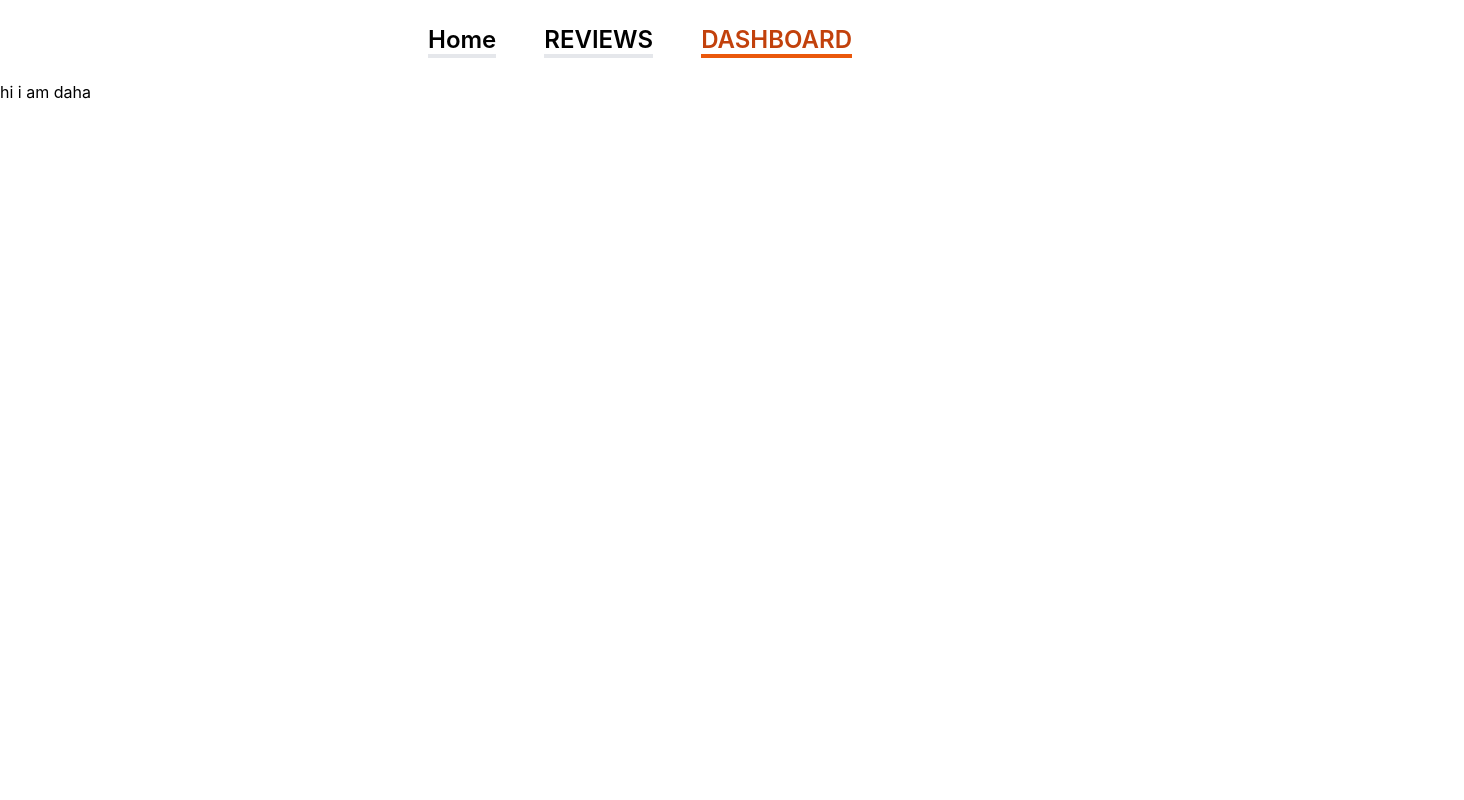
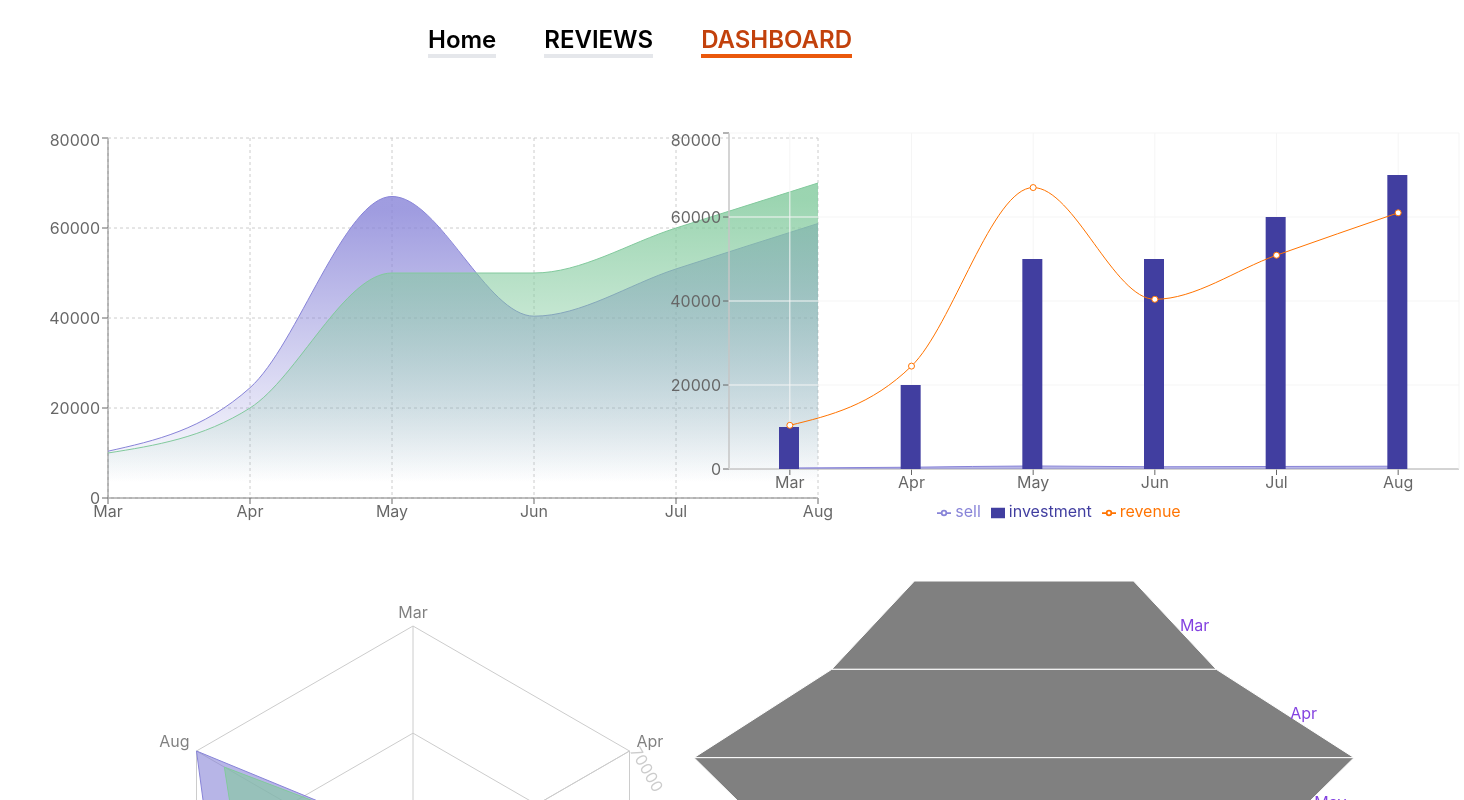
Before and after one commit to Tanjinhossain1/review-bike, a React (Create React App) app: page /dashBoard in a window 1280 px wide. Shown: the top 800 px of the page, 1464 px wide, since content can reach past the window. Built offline with nearby package versions, Linux system fonts and the light colour scheme.

Commit message:
all Charts added done

```diff
--- a/public/data.json
+++ b/public/data.json
@@ -1,37 +1,37 @@
 [
     {
         "month": "Mar",
-        "investment": 100000,
+        "investment": 10000,
         "sell": 241,
-        "revenue": 10401
+        "revenue": 10400
     },
     {
         "month": "Apr",
-        "investment": 200000,
+        "investment": 20000,
         "sell": 423,
         "revenue": 24500
     },
     {
         "month": "May",
-        "investment": 500000,
+        "investment": 50000,
         "sell": 726,
         "revenue": 67010
     },
     {
         "month": "Jun",
-        "investment": 500000,
+        "investment": 50000,
         "sell": 529,
         "revenue": 40405
     },
     {
         "month": "Jul",
-        "investment": 600000,
+        "investment": 60000,
         "sell": 601,
         "revenue": 50900
     },
     {
         "month": "Aug",
-        "investment": 700000,
+        "investment": 70000,
         "sell": 670,
         "revenue": 61000
     }
--- /dev/null
+++ b/src/components/AreaCharts/AreaCharts.js
@@ -0,0 +1,32 @@
+import React, { useContext } from 'react';
+import { Area, AreaChart, CartesianGrid, Tooltip, XAxis, YAxis } from 'recharts';
+import { sendChartData } from '../DashBoard/DashBoard';
+
+const AreaCharts = () => {
+    const chartData = useContext(sendChartData)
+    return (
+        <div className='sm:mb-12 md:mb-12'>
+            <AreaChart width={800} height={400} data={chartData}
+                margin={{ top: 10, right: 30, left: 0, bottom: 0 }}>
+                <defs>
+                    <linearGradient id="colorUv" x1="0" y1="0" x2="0" y2="1">
+                        <stop offset="5%" stopColor="#8884d8" stopOpacity={0.8} />
+                        <stop offset="95%" stopColor="#8884d8" stopOpacity={0} />
+                    </linearGradient>
+                    <linearGradient id="colorPv" x1="0" y1="0" x2="0" y2="1">
+                        <stop offset="5%" stopColor="#82ca9d" stopOpacity={0.8} />
+                        <stop offset="95%" stopColor="#82ca9d" stopOpacity={0} />
+                    </linearGradient>
+                </defs>
+                <XAxis dataKey="month" />
+                <YAxis />
+                <CartesianGrid strokeDasharray="3 3" />
+                <Tooltip />
+                <Area type="monotone" dataKey="revenue" stroke="#8884d8" fillOpacity={1} fill="url(#colorUv)" />
+                <Area type="monotone" dataKey="investment" stroke="#82ca9d" fillOpacity={1} fill="url(#colorPv)" />
+            </AreaChart>
+        </div>
+    );
+};
+
+export default AreaCharts;
--- /dev/null
+++ b/src/components/ComposedCharts/ComposedCharts.js
@@ -0,0 +1,23 @@
+import React, { useContext } from 'react';
+import { Area, Bar, CartesianGrid, ComposedChart, Legend, Line, Tooltip, XAxis, YAxis } from 'recharts';
+import { sendChartData } from '../DashBoard/DashBoard';
+
+const ComposedCharts = () => {
+    const chartData = useContext(sendChartData)
+    return (
+        <div className='sm:mb-12 md:mb-12'>
+            <ComposedChart width={800} height={400} data={chartData}>
+                <XAxis dataKey="month" />
+                <YAxis />
+                <Tooltip />
+                <Legend />
+                <CartesianGrid stroke="#f5f5f5" />
+                <Area type="monotone" dataKey="sell" fill="#8884d8" stroke="#8884d8" />
+                <Bar dataKey="investment" barSize={20} fill="#413ea0" />
+                <Line type="monotone" dataKey="revenue" stroke="#ff7300" />
+            </ComposedChart>
+        </div>
+    );
+};
+
+export default ComposedCharts;
--- a/src/components/DashBoard/DashBoard.js
+++ b/src/components/DashBoard/DashBoard.js
@@ -1,17 +1,27 @@
-import React, { useEffect, useState } from 'react';
+import React, { createContext, useEffect, useState } from 'react';
+import AreaCharts from '../AreaCharts/AreaCharts';
+import ComposedCharts from '../ComposedCharts/ComposedCharts';
+import FunnelCharts from '../FunnelCharts/FunnelCharts';
+import RadarCharts from '../RadarCharts/RadarCharts';
 
+export const sendChartData = createContext('send data')
 const DashBoard = () => {
     const [chartData, setChartData] = useState([]);
-    useEffect(()=>{
+    useEffect(() => {
         fetch('data.json')
-        .then(res => res.json())
-        .then(data => setChartData(data))
+            .then(res => res.json())
+            .then(data => setChartData(data))
     }, [])
-    console.log(chartData)
+
     return (
-        <div>
-            <h1>hi i am daha</h1>
-        </div>
+        <sendChartData.Provider value={chartData}>
+            <div className='ml-12 mt-12 grid lg:grid-cols-2 '>
+                <AreaCharts></AreaCharts>
+                <ComposedCharts></ComposedCharts>
+                <RadarCharts></RadarCharts>
+                <FunnelCharts></FunnelCharts>
+            </div>
+        </sendChartData.Provider>
     );
 };
 
--- /dev/null
+++ b/src/components/FunnelCharts/FunnelCharts.js
@@ -0,0 +1,24 @@
+import React, { useContext } from 'react';
+import { Funnel, FunnelChart, LabelList, Tooltip } from 'recharts';
+import { sendChartData } from '../DashBoard/DashBoard';
+
+const FunnelCharts = () => {
+    const chartData = useContext(sendChartData)
+
+    return (
+        <div>
+            <FunnelChart width={730} height={550}>
+                <Tooltip />
+                <Funnel
+                    dataKey="sell"
+                    data={chartData}
+                    isAnimationActive
+                >
+                    <LabelList position="right" fill="#8341e0" stroke="none" dataKey="month" />
+                </Funnel>
+            </FunnelChart>
+        </div>
+    );
+};
+
+export default FunnelCharts;
--- /dev/null
+++ b/src/components/RadarCharts/RadarCharts.js
@@ -0,0 +1,23 @@
+import React, { useContext } from 'react';
+import { Legend, PolarAngleAxis, PolarGrid, PolarRadiusAxis, Radar, RadarChart, Tooltip } from 'recharts';
+import { sendChartData } from '../DashBoard/DashBoard';
+
+const RadarCharts = () => {
+    const chartData = useContext(sendChartData)
+
+    return (
+        <div className='mb-32'>
+            <RadarChart outerRadius={250} width={730} height={600} data={chartData}>
+                <PolarGrid />
+                <PolarAngleAxis dataKey="month" />
+                <PolarRadiusAxis angle={30} domain={[0, 150]} />
+                <Radar name="Tamjid" dataKey="investment" stroke="#8884d8" fill="#8884d8" fillOpacity={0.6} />
+                <Tooltip></Tooltip>
+                <Radar name="Arafat" dataKey="revenue" stroke="#82ca9d" fill="#82ca9d" fillOpacity={0.6} />
+                <Legend />
+            </RadarChart>
+        </div>
+    );
+};
+
+export default RadarCharts;
```
